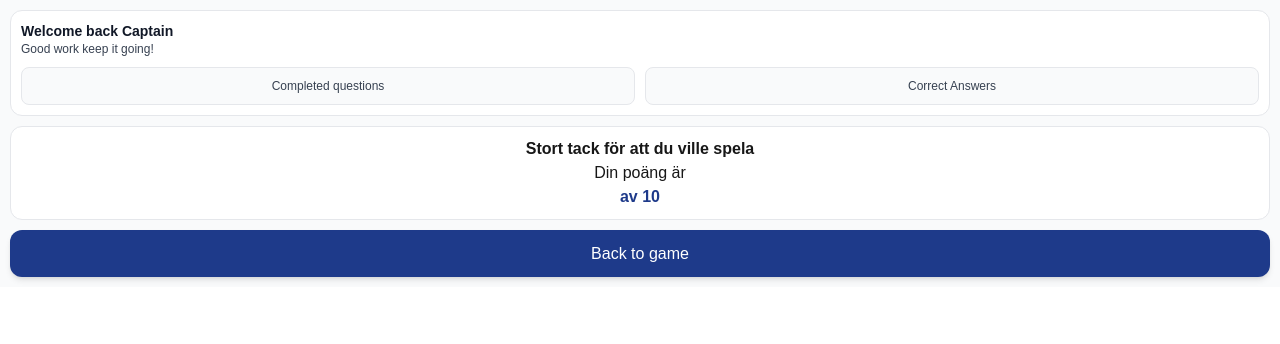
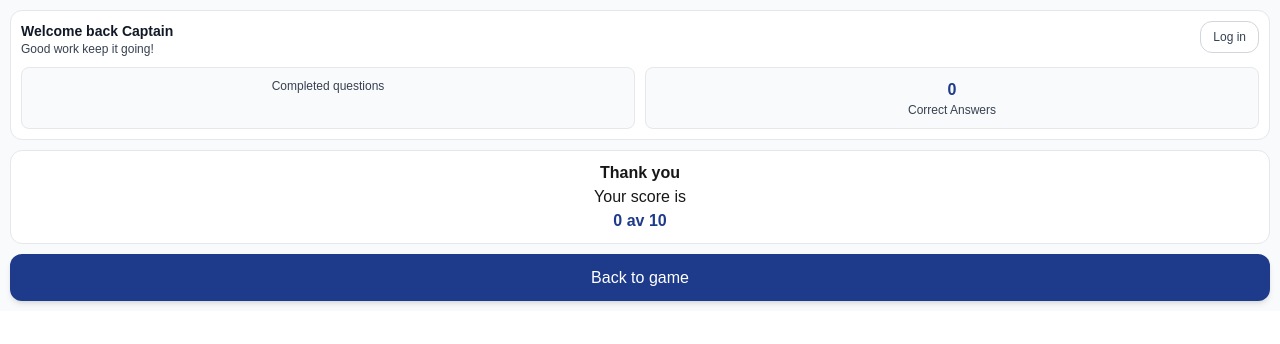
Before and after one commit to BoatQuiz/V-Quiz-Frontend, a Next.js app: page /quiz/complete in a window 1280 px wide. Shown: the top 344 px of the page. Built offline with nearby package versions, Linux system fonts and the light colour scheme; no server answers.

Commit message:
Fixing bugs and vocabulary

```diff
--- a/app/components/ui/TopBar.tsx
+++ b/app/components/ui/TopBar.tsx
@@ -2,6 +2,7 @@
 
 import { useQuiz } from "@/app/context/quizContext";
 import { LogoutButton } from "./buttons/LogoutButton";
+import { LoginButton } from "./buttons/LoginButton";
 
 export default function TopBar() {
     const { session, username } = useQuiz();
@@ -17,7 +18,8 @@ export default function TopBar() {
                         Good work keep it going!
                     </p>
                 </div>
-                {username && <LogoutButton className="px-3 h-8 text-xs" />}
+                {username ? <LogoutButton className="px-3 h-8 text-xs" /> : <LoginButton className="px-3 h-8 text-xs"/>}
+
             </div>
             <div className="flex gap-2.5 justify-center">
                 <div className="bg-gray-Page-background border border-gray-Card-background rounded-lg text-center p-2.5 flex-1">
@@ -39,7 +41,7 @@ export default function TopBar() {
                 </div> */}
                 <div className="bg-gray-Page-background border border-gray-Card-background rounded-lg text-center p-2.5 flex-1">
                     <h2 className="font-extrabold text-blue-Primary-button text-base">
-                        {session?.score}
+                        {session?.score ?? 0}
                     </h2>
                     <p className="font-normal text-xs text-gray-Body-text">
                         Correct Answers
--- /dev/null
+++ b/app/components/ui/buttons/LoginButton.tsx
@@ -0,0 +1,12 @@
+import { SecondaryButton } from "./SecondaryButton";
+import { useRouter } from "next/navigation";
+
+export function LoginButton({ className=""}) {
+    const route = useRouter();
+    const handleClick = () => {
+        route.push("/login")
+    }
+  return (
+    <SecondaryButton onClick={handleClick} className={className}>Log in</SecondaryButton>
+  )
+}
--- a/app/components/ui/buttons/LogoutButton.tsx
+++ b/app/components/ui/buttons/LogoutButton.tsx
@@ -6,7 +6,7 @@ export function LogoutButton({ className = "" }) {
 
     return (
         <SecondaryButton onClick={logout} className={className}>
-            Logga ut
+            Log out
         </SecondaryButton>
     );
 }
--- a/app/quiz/complete/page.tsx
+++ b/app/quiz/complete/page.tsx
@@ -13,9 +13,9 @@ export default function CompletePage() {
     return (
         <div>
             <div className="border p-2.5 border-gray-Card-background bg-white-Card-background rounded-xl text-center mb-2.5">
-                <p className="font-bold">Stort tack för att du ville spela {username}</p>
-                <p className="font-medium">Din poäng är </p>
-                <p className="text-blue-Primary-button font-extrabold">{session?.score} av 10</p>
+                <p className="font-bold">Thank you {username}</p>
+                <p className="font-medium">Your score is</p>
+                <p className="text-blue-Primary-button font-extrabold">{session?.score ?? 0} av 10</p>
             </div>
             <PrimaryButton onClick={handleStart}>Back to game</PrimaryButton>
         </div>
--- a/lib/apiClient.ts
+++ b/lib/apiClient.ts
@@ -1,6 +1,6 @@
 const API_BASE_URL =
-    //"https://v-quiz-func-f4hgg0d0bkd0azdp.swedencentral-01.azurewebsites.net/api";
-    "http://localhost:7240/api"
+    "https://v-quiz-func-f4hgg0d0bkd0azdp.swedencentral-01.azurewebsites.net/api";
+    //"http://localhost:7240/api"
 
 export async function apiFetch<TResponse>(
     endpoint: string,
```
